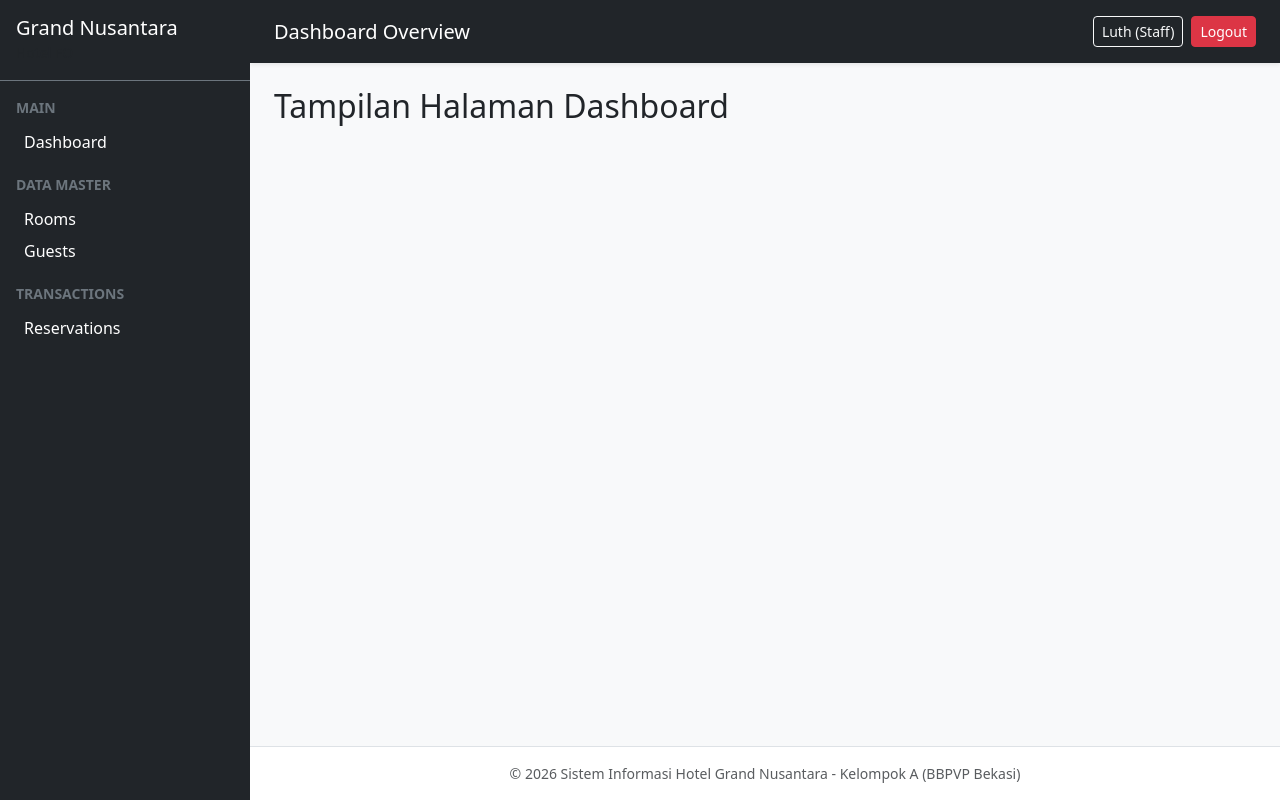
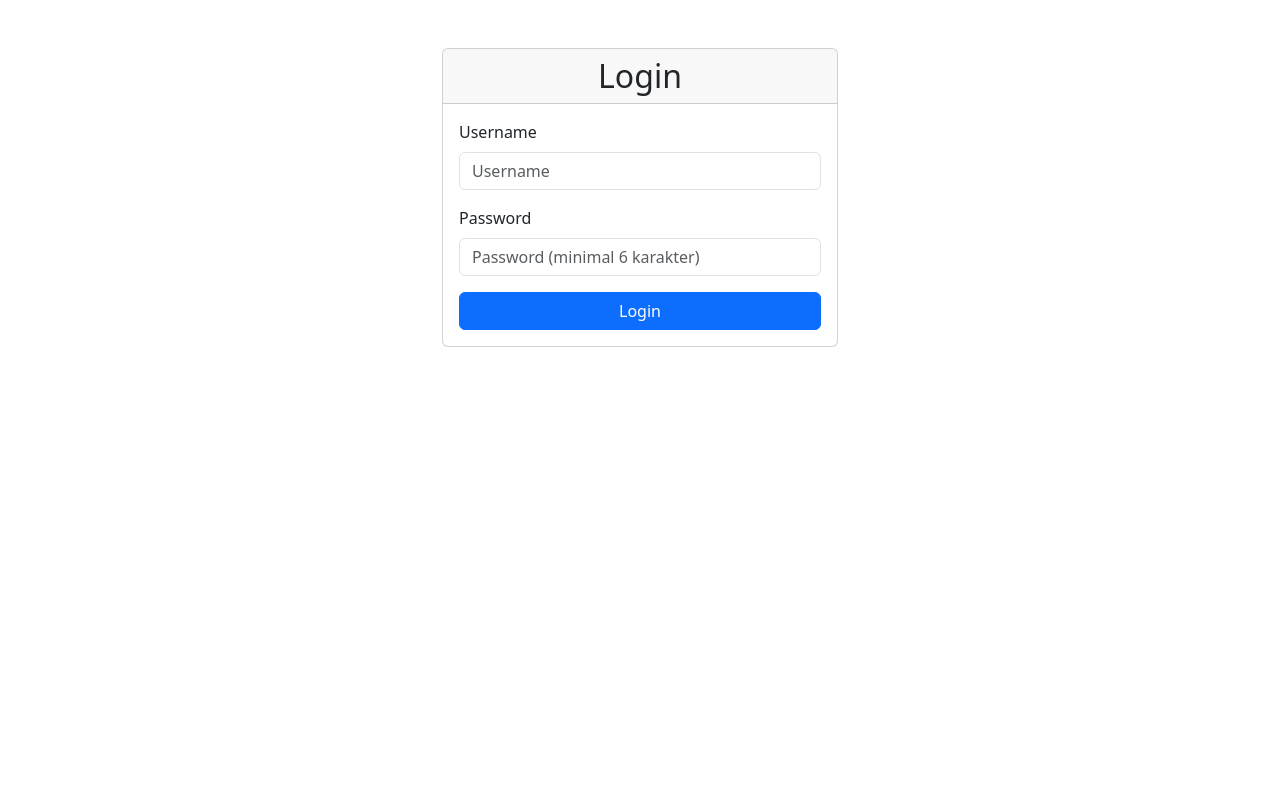
Before and after one commit to Sambal404/system-reservasi-hotel, a React (Vite) app in the folder frontend/: page / in a window 1280 px wide. Built offline with nearby package versions, Linux system fonts and the light colour scheme.

Commit message:
feat: add form login staff

```diff
--- a/frontend/src/App.jsx
+++ b/frontend/src/App.jsx
@@ -1,46 +1,50 @@
 import './App.css'
 
-import { BrowserRouter as Router, Routes, Route } from 'react-router-dom';
-import Header from './components/Header';
-import Sidebar from './components/Sidebar';
-import Footer from './components/Footer';
+import { BrowserRouter as Router, Routes, Route, BrowserRouter } from 'react-router-dom';
+// import Header from './components/Header';
+// import Sidebar from './components/Sidebar';
+// import Footer from './components/Footer';
+import Login from './pages/Login';
 
 // Komponen halaman sementara (Nanti akan dipisah ke folder /pages)
-const DashboardPage = () => <div><h2>Tampilan Halaman Dashboard</h2></div>;
-const RoomsPage = () => <div><h2>Tampilan Halaman Rooms</h2></div>;
-const GuestsPage = () => <div><h2>Tampilan Halaman Guests</h2></div>;
-const ReservationsPage = () => <div><h2>Tampilan Halaman Reservations</h2></div>;
-const ProfilePage = () => <div><h2>Tampilan Halaman Profile</h2></div>;
+// const DashboardPage = () => <div><h2>Tampilan Halaman Dashboard</h2></div>;
+// const RoomsPage = () => <div><h2>Tampilan Halaman Rooms</h2></div>;
+// const GuestsPage = () => <div><h2>Tampilan Halaman Guests</h2></div>;
+// const ReservationsPage = () => <div><h2>Tampilan Halaman Reservations</h2></div>;
+// const ProfilePage = () => <div><h2>Tampilan Halaman Profile</h2></div>;
 
 function App() {
   return (
-    <Router>
-      <div className="d-flex vh-100 bg-light">
+    // <BrowserRouter>
+     <Router>
+      {/* <div className="d-flex vh-100 bg-light"> */}
 
         {/* Sidebar di Kiri */}
-        <Sidebar />
+        {/* <Sidebar /> */}
 
         {/* Area Kanan (Header + Konten + Footer) */}
-        <div className="d-flex flex-column flex-grow-1 overflow-hidden">
-          <Header />
+        {/* <div className="d-flex flex-column flex-grow-1 overflow-hidden">
+          <Header /> */}
 
           {/* Konten Utama (Bisa di-scroll jika isinya panjang) */}
-          <main className="flex-grow-1 p-4 overflow-auto">
+          {/* <main className="flex-grow-1 p-4 overflow-auto"> */}
             <Routes>
-              <Route path="/" element={<DashboardPage />} />
+              {/* <Route path="/" element={<DashboardPage />} />
               <Route path="/dashboard" element={<DashboardPage />} />
               <Route path="/rooms" element={<RoomsPage />} />
               <Route path="/guests" element={<GuestsPage />} />
               <Route path="/reservations" element={<ReservationsPage />} />
-              <Route path="/profile" element={<ProfilePage />} />
+              <Route path="/profile" element={<ProfilePage />} /> */}
+              <Route path="/" element={<Login/>}/>
             </Routes>
-          </main>
+          {/* </main> */}
 
-          <Footer />
-        </div>
+          {/* <Footer /> */}
+        {/* </div> */}
+{/*
+      </div> */}
+    </Router>
 
-      </div>
-    </Router>
   );
 }
 
--- a/frontend/src/api/api.js
+++ b/frontend/src/api/api.js
@@ -1,7 +1,7 @@
 import axios from "axios";
 
 const api = axios.create({
-    baseURL: "http://localhost:3000"
+    baseURL: "http://localhost:3000/api"
 });
 
 api.interceptors.request.use((config)=>{
--- a/frontend/src/pages/Login.jsx
+++ b/frontend/src/pages/Login.jsx
@@ -25,8 +25,75 @@ function Login(){
                 username: form.username,
                 password: form.password,
             });
-            localStorage.setItem
+            localStorage.setItem("token", response.data.token);
+            localStorage.setItem("user", JSON.stringify(response.data.user));
+        } catch (err){
+            const msg =
+            err.response?.data?.message || (isLogin ? "Login gagal" : "Login gagal")
+            setError(msg);
+        } finally{
+            setLoading(false);
         }
-    }
-    }
+    };
+
+    return (
+        <div className="container containerl mt-5" style={{ maxWidth: "420px" }}>
+      <div className="card">
+        <div className="card-header text-center">
+          <h2 className="m-0">{isLogin ? "Login" : "Login"}</h2>
+        </div>
+        <div className="card-body">
+          {error && (
+            <div className="alert alert-danger" role="alert">
+              {error}
+            </div>
+          )}
+          {succes && (
+            <div className="alert alert-success" role="alert">
+              {succes}
+            </div>
+          )}
+
+          <form onSubmit={handleSubmit}>
+              <div className="mb-3">
+                <label className="form-label">Username</label>
+                <input
+                  type="text"
+                  name="username"
+                  className="form-control"
+                  value={form.username}
+                  onChange={handleChange}
+                  placeholder="Username"
+                />
+              </div>
+
+            <div className="mb-3">
+              <label className="form-label">Password</label>
+              <input
+                type="password"
+                name="password"
+                className="form-control"
+                value={form.password}
+                onChange={handleChange}
+                placeholder="Password (minimal 6 karakter)"
+              />
+            </div>
+
+            <div className="d-grid">
+              <button
+                type="submit"
+                className="btn btn-primary"
+                disabled={loading}
+              >
+                {loading ? "Memproses...": isLogin? "Login": "Login"}
+              </button>
+            </div>
+          </form>
+
+          </div>
+        </div>
+      </div>
+  );
 }
+
+export default Login;
```
Also changed, not shown: 2 other files (tests, documents, lock files or other folders).
